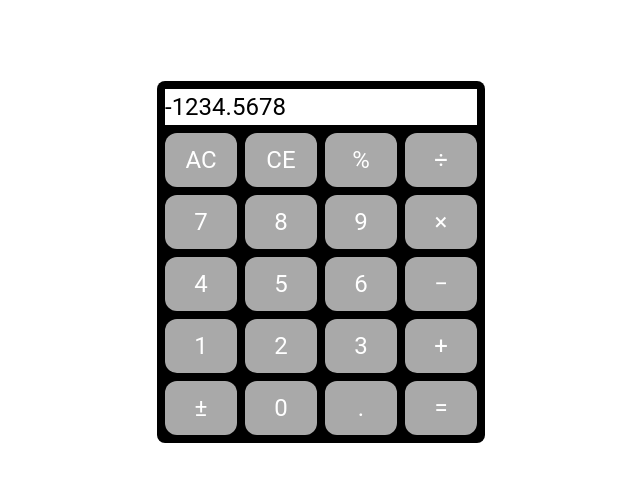
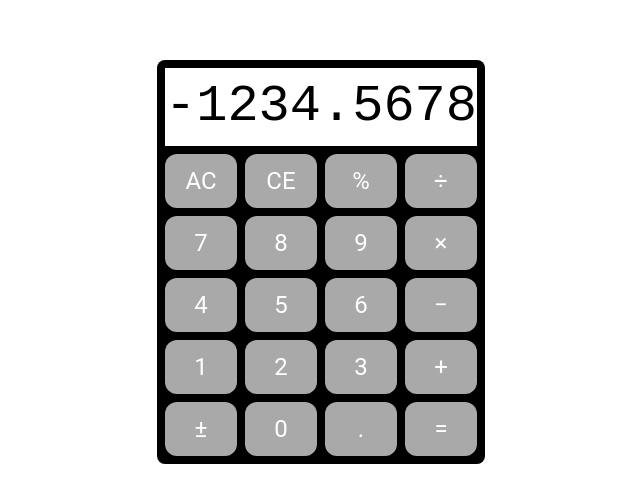
Before and after one commit to aquibulhaq/odin-calculator, a plain HTML site: page index.html in a window 1280 px wide. Shown: the part 138-640 px from the top of the page, without its empty margins (319-959 px from the left). Drawn offline with Linux system fonts and the light colour scheme.

Commit message:
feat: change display font

```diff
--- a/style.css
+++ b/style.css
@@ -71,6 +71,9 @@ ul {
 
 #display {
   background-color: white;
+  font-family: 'Roboto Mono', 'Courier New', Courier, monospace;
+  font-size: 52px;
+  text-align: right;
 }
 
 .row {
```
